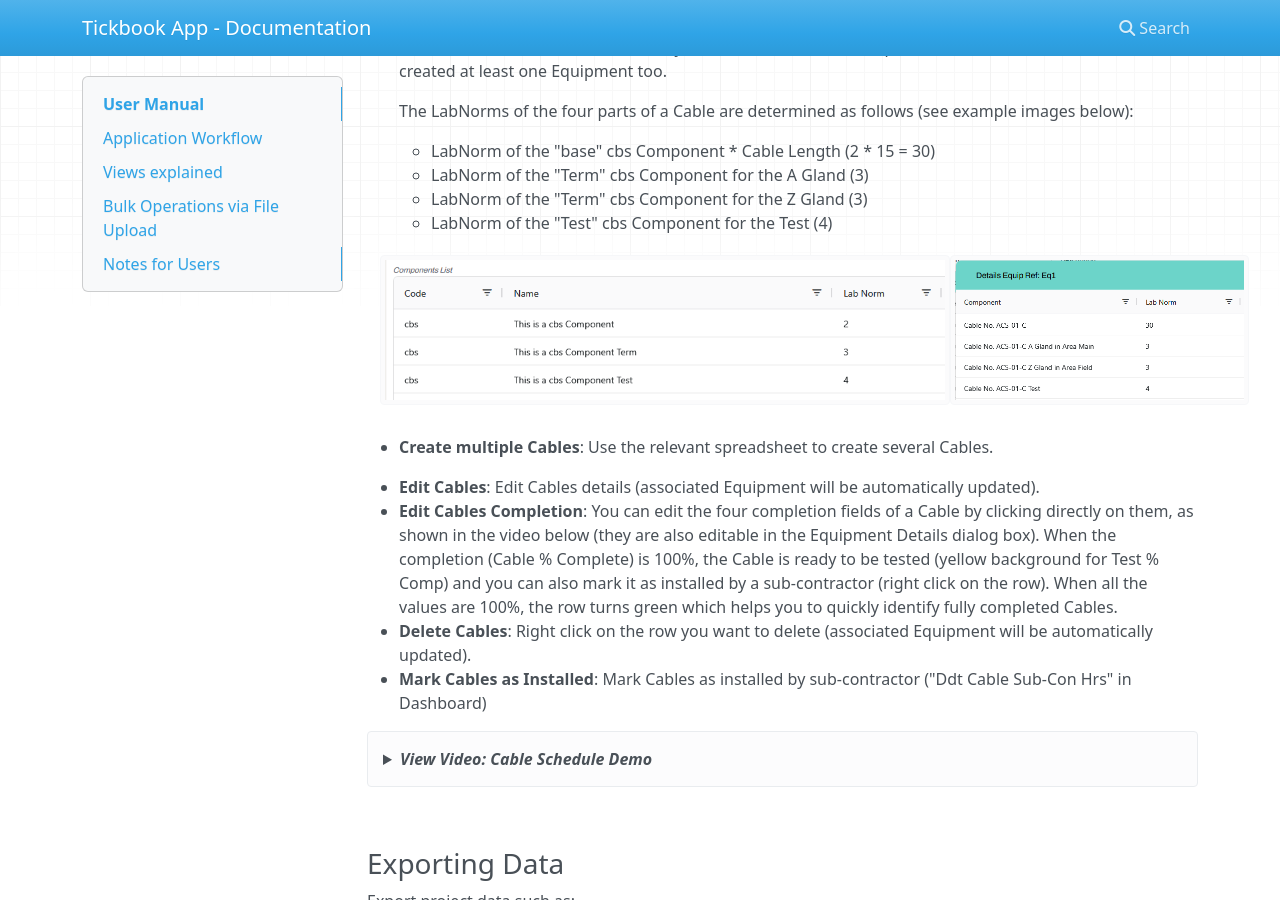
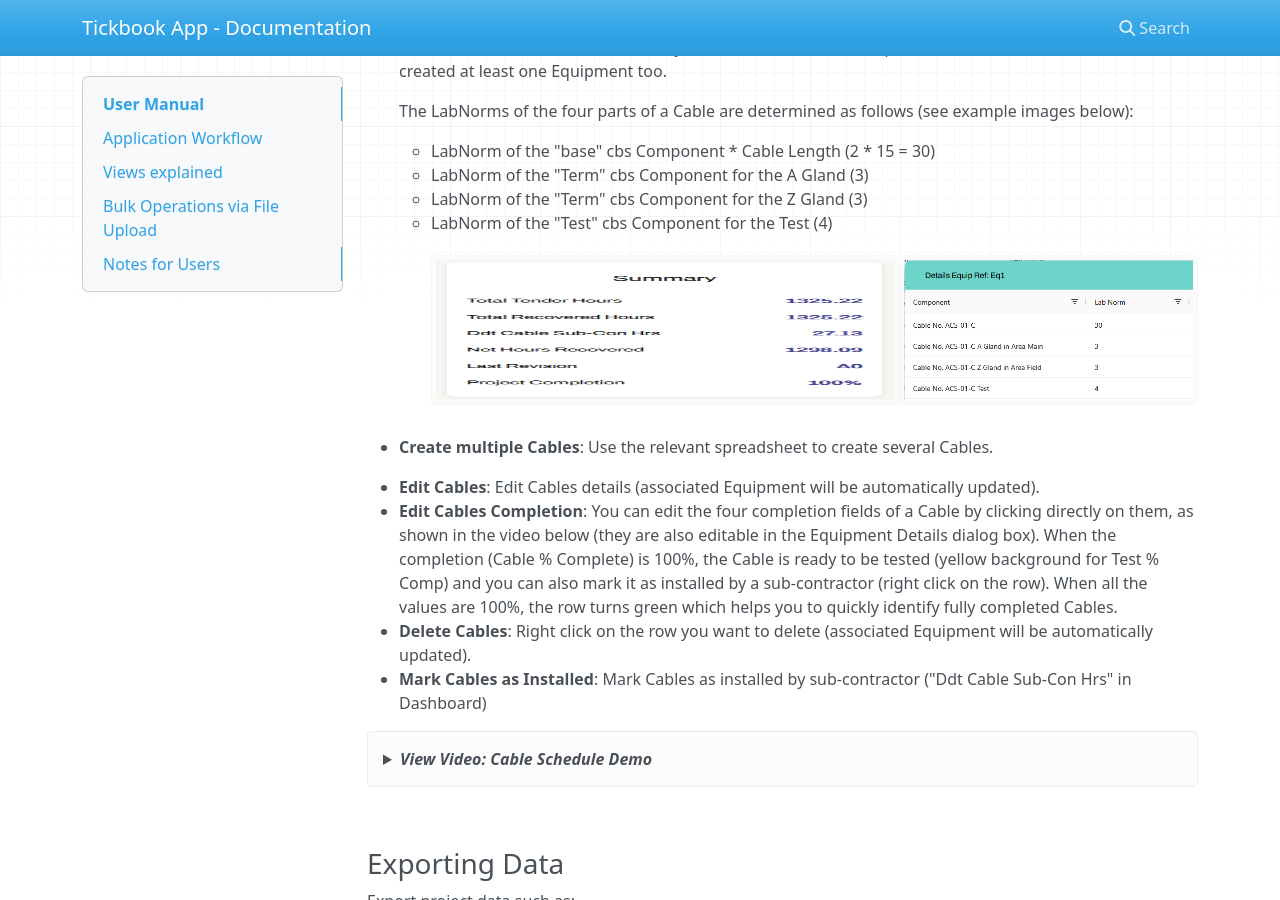
Before and after one commit to vin-dow-s/TickbookApp-Documentation, an MkDocs documentation site: the page built from docs/index.md, in a window 1280 px wide and 900 px high, scrolled down 3984 px. Built offline with MkDocs 1.6.1, drawn with Linux system fonts in a browser that asks for light colours; nearby versions of some CDN libraries.

Commit message:
Images fix

```diff
--- a/docs/index.md
+++ b/docs/index.md
@@ -134,8 +134,8 @@ In these tables, and in most tables in the application, you can:
     -   LabNorm of the "Term" cbs Component for the Z Gland (3)
     -   LabNorm of the "Test" cbs Component for the Test (4)
     <div style="display: flex; justify-content: center;">
-        <img src="../img/cbs-labnorms.png" width="600" height="150" alt="CBS Components LabNorms image">
-        <img src="../img/cable-labnorms.png" width="310" height="150" alt="CBS Components LabNorms image">
+        <img src="./img/summary.png" width="600" height="150" alt="CBS Components LabNorms image">
+        <img src="./img/cable-labnorms.png" width="310" height="150" alt="CBS Components LabNorms image">
     </div>
 
 -   **Create multiple Cables**: Use the relevant spreadsheet to create several Cables.
```
Also changed, not shown: site/index.html.
